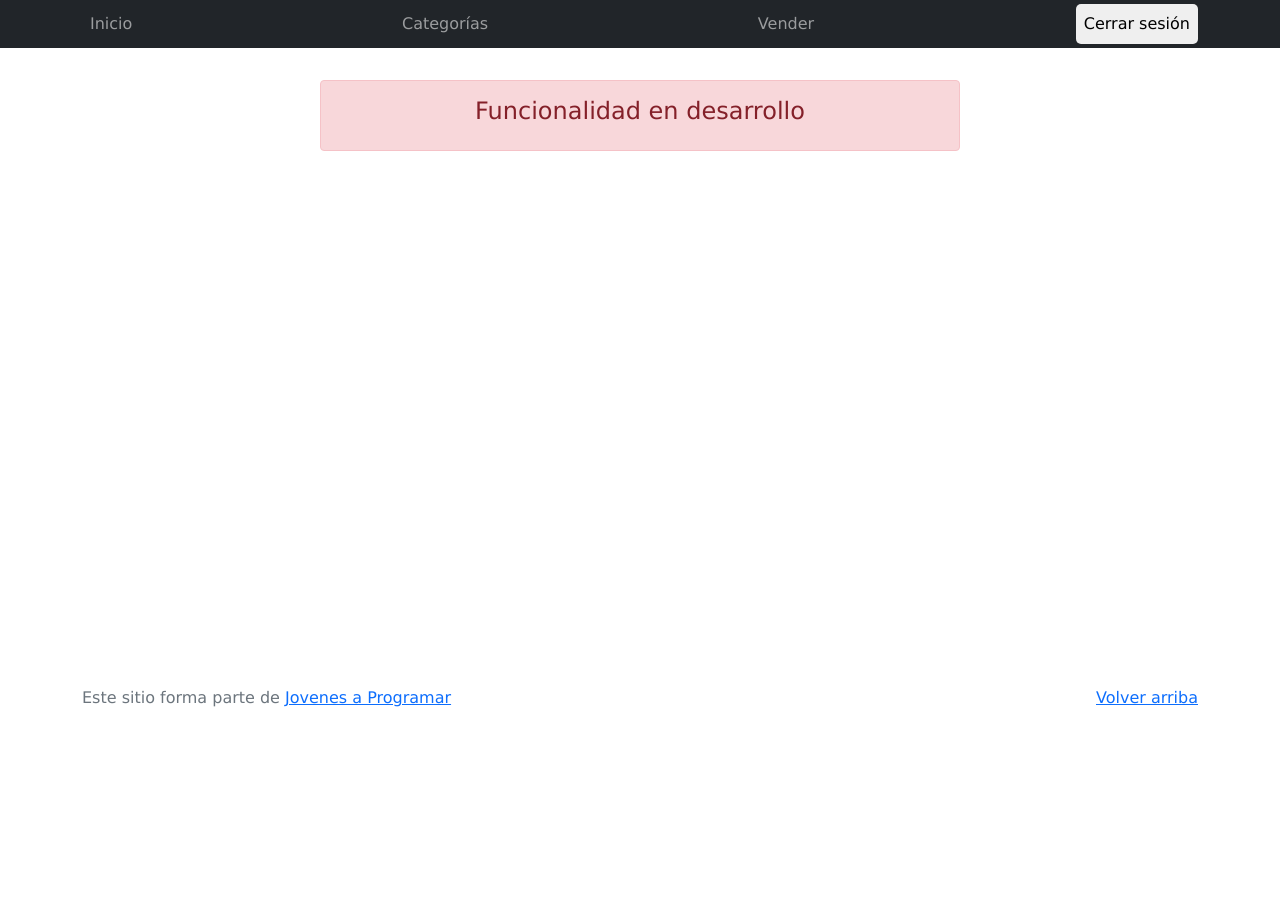
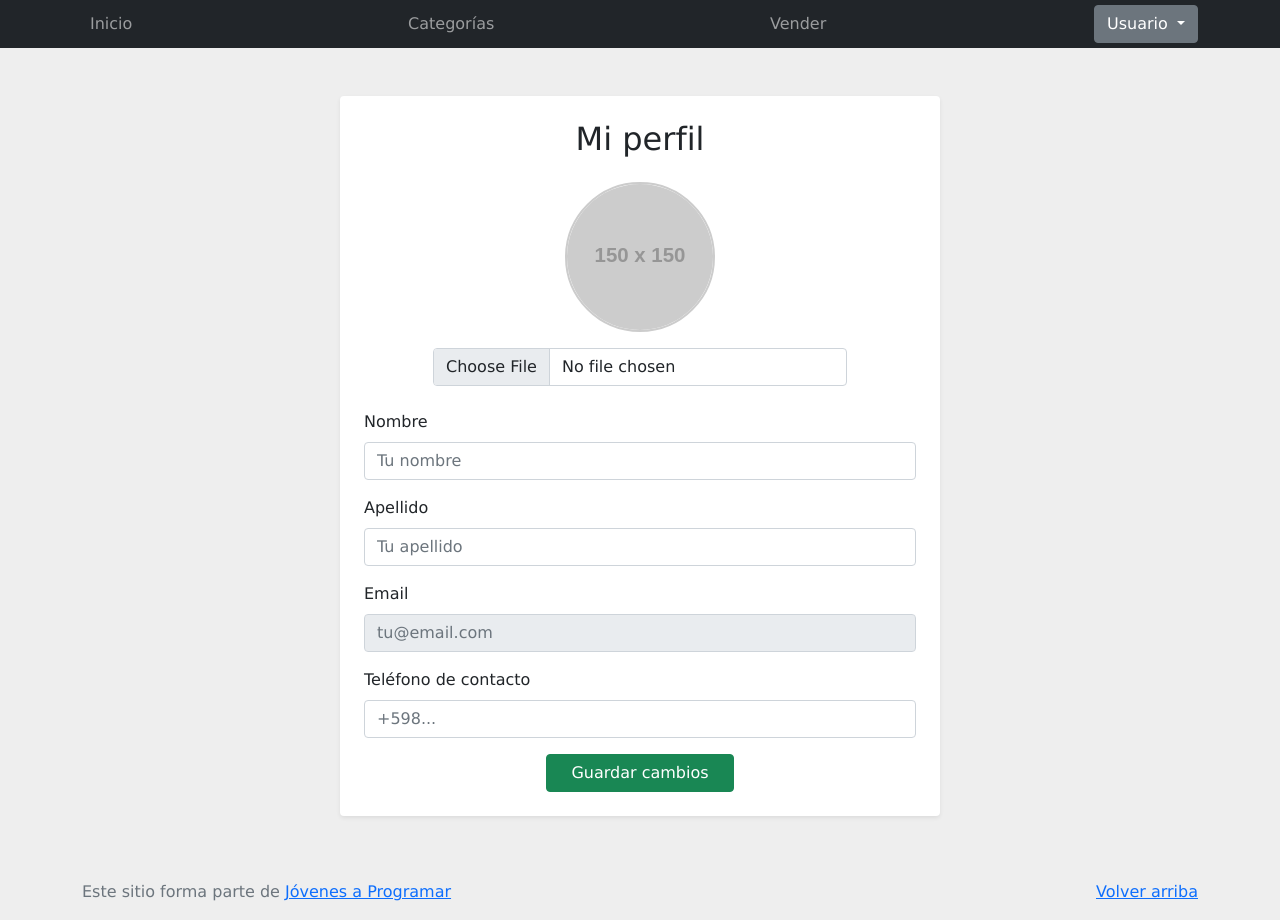
Before and after one commit to braiansilva-dev/Proyecto-final, a plain HTML site: page my-profile.html in a window 1280 px wide. Before the commit the page ends 800 px from the top, so only its background shows below. Drawn offline with nearby package versions, Linux system fonts and the light colour scheme; sample sign-in values are in the browser's storage; placeholder pictures from the web are drawn by us.

Commit message:
Cambios de nav en todas las paginas para agregar mi perfil junto a cerrar sesion y creacion de my-perfile.html

```diff
--- a/css/styles.css
+++ b/css/styles.css
@@ -249,3 +249,32 @@ a.custom-card:hover {
   min-width: clamp(2rem, 6vw, 3.5rem);
   text-align: center;
 }
+
+/** MI PERFIL **/
+
+      .bd-placeholder-img {
+        font-size: 1.125rem;
+        text-anchor: middle;
+        -webkit-user-select: none;
+        -moz-user-select: none;
+        -ms-user-select: none;
+        user-select: none;
+      }
+
+      @media (min-width: 768px) {
+        .bd-placeholder-img-lg {
+          font-size: 3.5rem;
+        }
+      }
+
+      .profile-img {
+        width: 150px;
+        height: 150px;
+        object-fit: cover;
+        border-radius: 50%;
+        border: 2px solid #ccc;
+      }
+      .profile-section {
+        max-width: 600px;
+        margin: 0 auto;
+      }
--- a/my-profile.html
+++ b/my-profile.html
@@ -6,29 +6,21 @@
       name="viewport"
       content="width=device-width, initial-scale=1, shrink-to-fit=no"
     />
-    <title>eMercado - Todo lo que busques está aquí</title>
+    <title>eMercado - Mi perfil</title>
+
     <link
       href="https://fonts.googleapis.com/css?family=Raleway:300,300i,400,400i,700,700i,900,900i"
       rel="stylesheet"
     />
+    <link href="css/font-awesome.min.css" rel="stylesheet" />
     <link href="css/bootstrap.min.css" rel="stylesheet" />
     <link href="css/styles.css" rel="stylesheet" />
-    <style>
-      .bd-placeholder-img {
-        font-size: 1.125rem;
-        text-anchor: middle;
-        -webkit-user-select: none;
-        -moz-user-select: none;
-        -ms-user-select: none;
-        user-select: none;
-      }
+    <link rel="stylesheet" href="css/style-popup.css" />
 
-      @media (min-width: 768px) {
-        .bd-placeholder-img-lg {
-          font-size: 3.5rem;
-        }
-      }
-    </style>
+    <!-- Bootstrap 4 y dependencias -->
+    <script src="https://code.jquery.com/jquery-3.5.1.slim.min.js"></script>
+    <script src="https://cdn.jsdelivr.net/npm/popper.js@1.16.1/dist/umd/popper.min.js"></script>
+    <script src="https://stackpath.bootstrapcdn.com/bootstrap/4.5.2/js/bootstrap.min.js"></script>
 
     <script src="js/auth.js"></script>
   </head>
@@ -39,16 +31,17 @@
         <button
           class="navbar-toggler"
           type="button"
-          data-bs-toggle="collapse"
-          data-bs-target="#navbarNav"
+          data-toggle="collapse"
+          data-target="#navbarNav"
           aria-controls="navbarNav"
           aria-expanded="false"
           aria-label="Toggle navigation"
         >
           <span class="navbar-toggler-icon"></span>
         </button>
+
         <div class="collapse navbar-collapse" id="navbarNav">
-          <ul class="navbar-nav w-100 justify-content-between">
+          <ul class="navbar-nav w-100 justify-content-between align-items-center">
             <li class="nav-item">
               <a class="nav-link" href="index.html">Inicio</a>
             </li>
@@ -58,34 +51,118 @@
             <li class="nav-item">
               <a class="nav-link" href="sell.html">Vender</a>
             </li>
-            <li class="nav-item">
-              <button id="btn-logout">Cerrar sesión</button>
+            <li class="nav-item dropdown">
+              <a
+                class="btn btn-secondary dropdown-toggle"
+                href="#"
+                id="dropdownMenuLink"
+                data-toggle="dropdown"
+                aria-haspopup="true"
+                aria-expanded="false"
+              >
+                <span id="nombreUsuario">Usuario</span>
+              </a>
+              <div class="dropdown-menu dropdown-menu-right" aria-labelledby="dropdownMenuLink">
+                <a class="dropdown-item" href="my-profile.html">Mi perfil</a>
+                <div class="dropdown-divider"></div>
+                <button id="btn-logout" class="dropdown-item text-danger">Cerrar sesión</button>
+              </div>
             </li>
           </ul>
         </div>
       </div>
     </nav>
-    <main>
-      <div class="container">
-        <div class="alert alert-danger text-center" role="alert">
-          <h4 class="alert-heading">Funcionalidad en desarrollo</h4>
+
+    <!-- CONTENIDO -->
+    <main class="container my-5">
+      <div class="profile-section bg-white p-4 shadow-sm rounded">
+        <h2 class="text-center mb-4">Mi perfil</h2>
+
+        <!-- Imagen de perfil -->
+        <div class="text-center mb-4">
+          <img
+            id="profileImage"
+            src="https://via.placeholder.com/150"
+            alt="Foto de perfil"
+            class="profile-img mb-3"
+          />
+          <input
+            type="file"
+            id="imageInput"
+            accept="image/*"
+            class="form-control w-75 mx-auto"
+          />
         </div>
+
+        <!-- Formulario -->
+        <form id="profileForm">
+          <div class="mb-3">
+            <label for="nombre" class="form-label">Nombre</label>
+            <input
+              type="text"
+              class="form-control"
+              id="nombre"
+              placeholder="Tu nombre"
+              required
+            />
+          </div>
+
+          <div class="mb-3">
+            <label for="apellido" class="form-label">Apellido</label>
+            <input
+              type="text"
+              class="form-control"
+              id="apellido"
+              placeholder="Tu apellido"
+              required
+            />
+          </div>
+
+          <div class="mb-3">
+            <label for="email" class="form-label">Email</label>
+            <input
+              type="email"
+              class="form-control"
+              id="email"
+              placeholder="tu@email.com"
+              readonly
+            />
+          </div>
+
+          <div class="mb-3">
+            <label for="telefono" class="form-label">Teléfono de contacto</label>
+            <input
+              type="tel"
+              class="form-control"
+              id="telefono"
+              placeholder="+598..."
+            />
+          </div>
+
+          <div class="text-center">
+            <button type="submit" class="btn btn-success px-4">
+              Guardar cambios
+            </button>
+          </div>
+        </form>
       </div>
     </main>
-    <footer class="text-muted">
+
+    <!-- FOOTER -->
+    <footer class="text-muted py-3">
       <div class="container">
-        <p class="float-end">
+        <p class="float-end mb-0">
           <a href="#">Volver arriba</a>
         </p>
-        <p>
+        <p class="mb-0">
           Este sitio forma parte de
           <a href="https://jovenesaprogramar.edu.uy/" target="_blank"
-            >Jovenes a Programar</a
+            >Jóvenes a Programar</a
           >
         </p>
       </div>
     </footer>
-    <script src="js/bootstrap.bundle.min.js"></script>
+
     <script src="js/init.js"></script>
     <script src="js/my-profile.js"></script>
   </body>
```
Also changed, not shown: cart.html (+20 -5 lines), categories.html (+19 -13 lines), index.html (+19 -15 lines), product-info.html (+20 -5 lines), products.html (+18 -12 lines), sell.html (+19 -13 lines).
